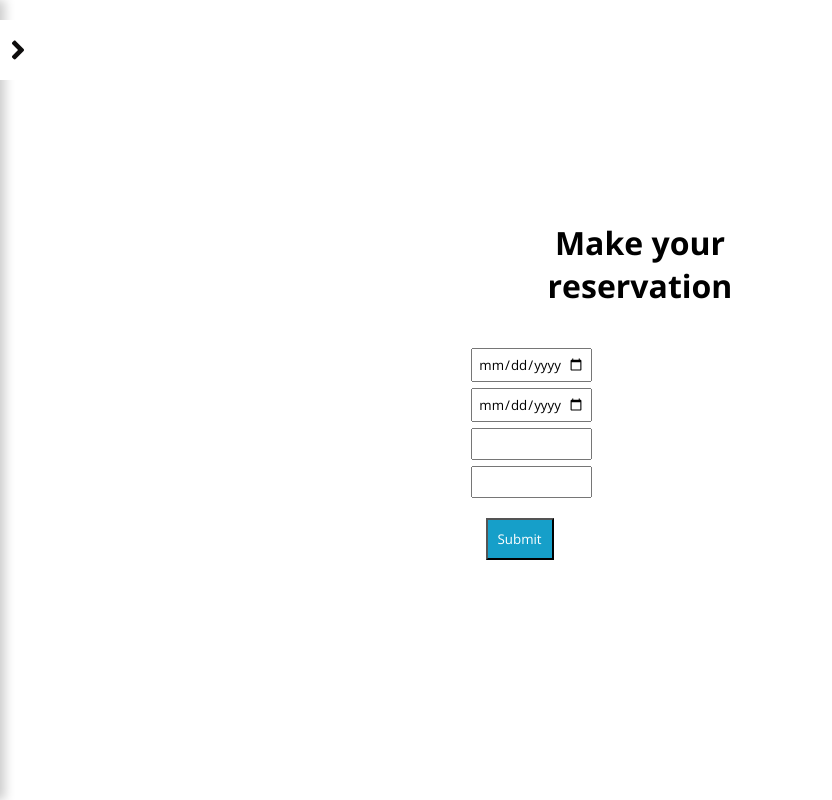
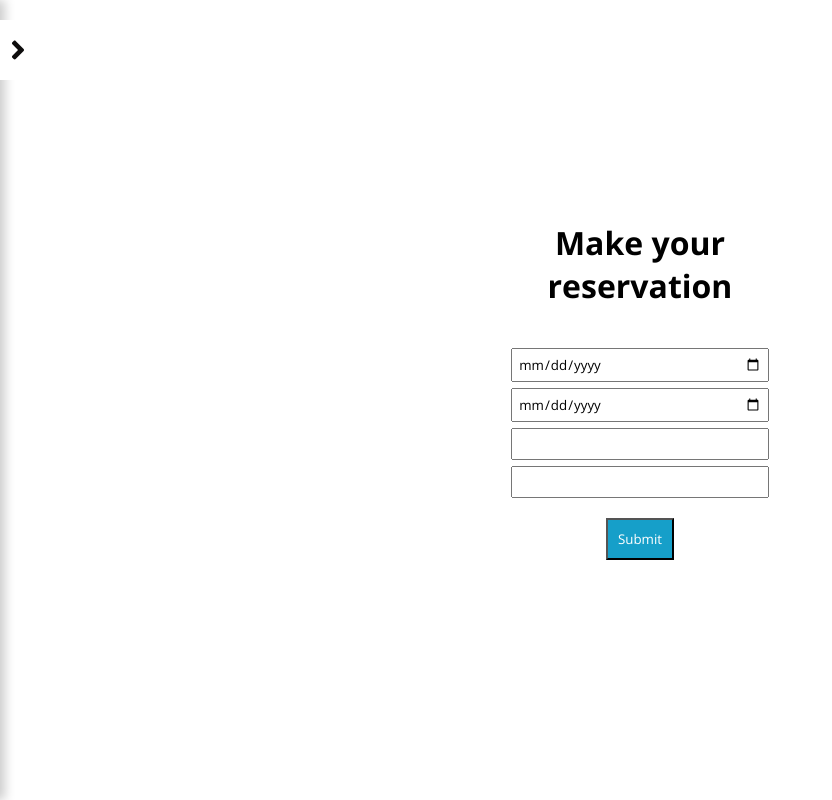
Before and after one commit to Flunavgt/oceans_and_trails_frontend, a React (Vite) app: page /reservation in a window 1280 px wide. Shown: the whole page, without its empty margins (0-832 px from the left). Built offline with nearby package versions, Linux system fonts and the light colour scheme; no server answers.

Commit message:
center reservation form

```diff
--- a/src/styles/registrationForm.css
+++ b/src/styles/registrationForm.css
@@ -25,9 +25,11 @@ body {
 }
 
 .form-body {
-  text-align: left;
+  text-align: center;
   padding: 20px 10px;
   align-items: center;
+  justify-content: center;
+  margin: auto;
 }
 
 .form-body > * {
@@ -35,11 +37,11 @@ body {
 }
 
 .form__label {
-  width: 40%;
+  width: 70%;
 }
 
 .form_input {
-  width: 35%;
+  width: 75%;
   margin: 3px;
 }
 
```
